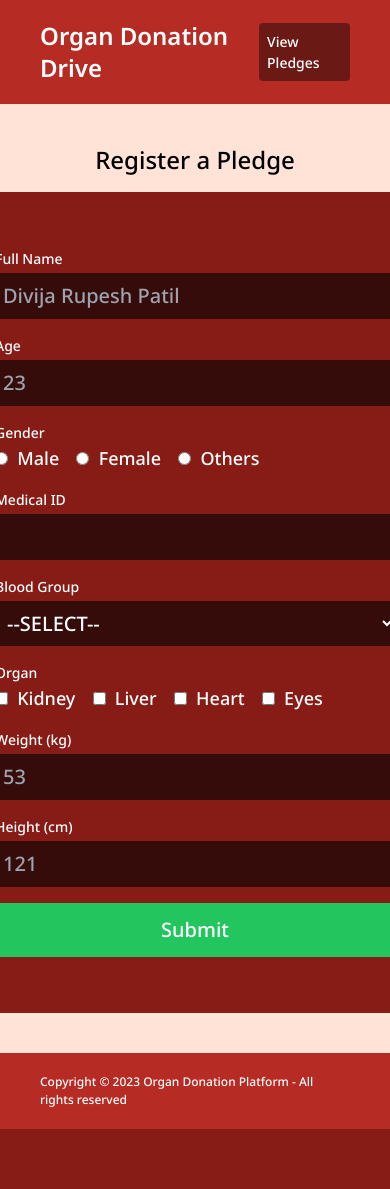
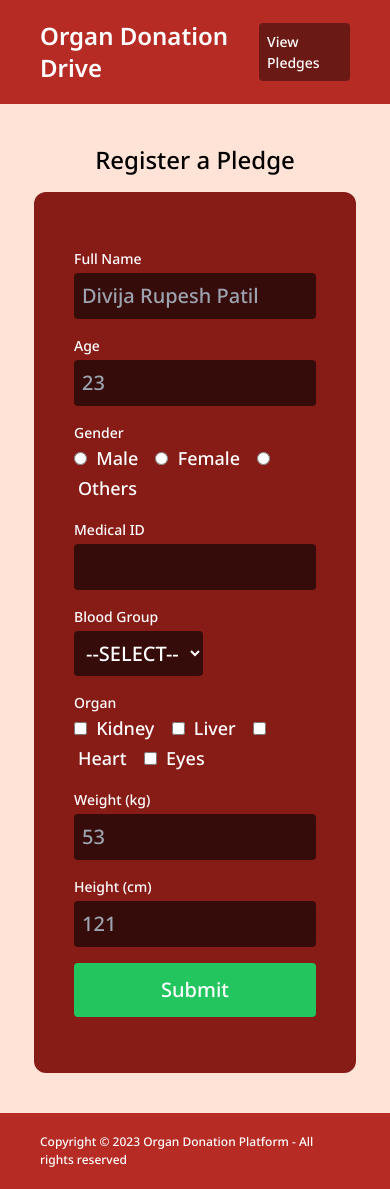
Before and after one commit to yashkolambekar/organ-donation-php, a PHP site: page /new-pledge in a window 390 px wide; the page is wider, and only the part inside the window is pictured. Before the commit the page ends 1129 px from the top of that part, so only its background shows below. Run offline with PHP 8.4, Linux system fonts and the light colour scheme.

Commit message:
new pledge input fields fixed

```diff
--- a/new-pledge/index.php
+++ b/new-pledge/index.php
@@ -46,13 +46,13 @@ if(isset($_POST["fullname"])){
                     <label for="fullname">
                         <p class="text-[0.7em]">Full Name</p>
                     </label>
-                    <input name="fullname" id="fullname" class="min-w-[400px] p-2 rounded bg-[#360c0a] mt-1" type="text" placeholder="Divija Rupesh Patil">
+                    <input name="fullname" id="fullname" class="md:min-w-[400px] p-2 rounded bg-[#360c0a] mt-1" type="text" placeholder="Divija Rupesh Patil">
                 </div>
                 <div class="mt-4">
                     <label for="age">
                         <p class="text-[0.7em]">Age</p>
                     </label>
-                    <input name="age" id="age" required class="min-w-[400px] p-2 rounded bg-[#360c0a] mt-1" type="number" placeholder="23">
+                    <input name="age" id="age" required class="md:min-w-[400px] p-2 rounded bg-[#360c0a] mt-1" type="number" placeholder="23">
                 </div>
                 <div class="mt-4">
                     <label for="">
@@ -75,13 +75,13 @@ if(isset($_POST["fullname"])){
                     <label for="medicalid">
                         <p class="text-[0.7em]">Medical ID</p>
                     </label>
-                    <input name="medicalid" id="medicalid" class="min-w-[400px] p-2 rounded bg-[#360c0a] mt-1" type="number" placeholder="">
+                    <input name="medicalid" id="medicalid" class="md:min-w-[400px] p-2 rounded bg-[#360c0a] mt-1" type="number" placeholder="">
                 </div>
                 <div class="mt-4">
                     <label for="bloodgroup">
                         <p class="text-[0.7em]">Blood Group</p>
                     </label>
-                    <select id="bloodgroup" name="bloodgroup" required class="min-w-[400px] p-2 rounded bg-[#360c0a] mt-1" type="number" placeholder="">
+                    <select id="bloodgroup" name="bloodgroup" required class="md:min-w-[400px] p-2 rounded bg-[#360c0a] mt-1" type="number" placeholder="">
                         <option disabled selected>--SELECT--</option>
                         <option value="A-">A-</option>
                         <option value="A+">A+</option>
@@ -117,13 +117,13 @@ if(isset($_POST["fullname"])){
                 <div class="mt-4">
                     <label for="weight">
                         <p  class="text-[0.7em]">Weight (kg)</p>
-                        <input required name="weight" id="weight" class="min-w-[400px] p-2 rounded bg-[#360c0a] mt-1" type="number" placeholder="53">
+                        <input required name="weight" id="weight" class="md:min-w-[400px] p-2 rounded bg-[#360c0a] mt-1" type="number" placeholder="53">
                     </label>
                 </div>
                 <div class="mt-4">
                     <label for="height">
                         <p class="text-[0.7em]">Height (cm)</p>
-                        <input id="height" required name="height" class="min-w-[400px] p-2 rounded bg-[#360c0a] mt-1" type="number" placeholder="121">
+                        <input id="height" required name="height" class="md:min-w-[400px] p-2 rounded bg-[#360c0a] mt-1" type="number" placeholder="121">
                     </label>
                 </div>
                 <div class="py-4">
```
